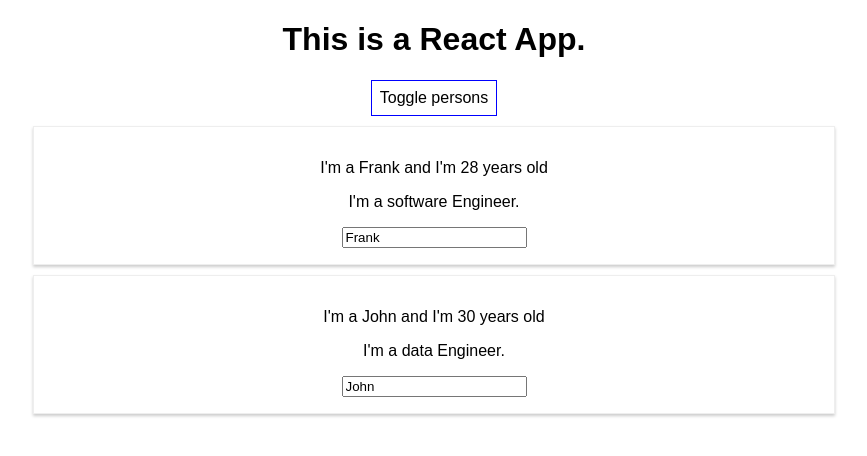
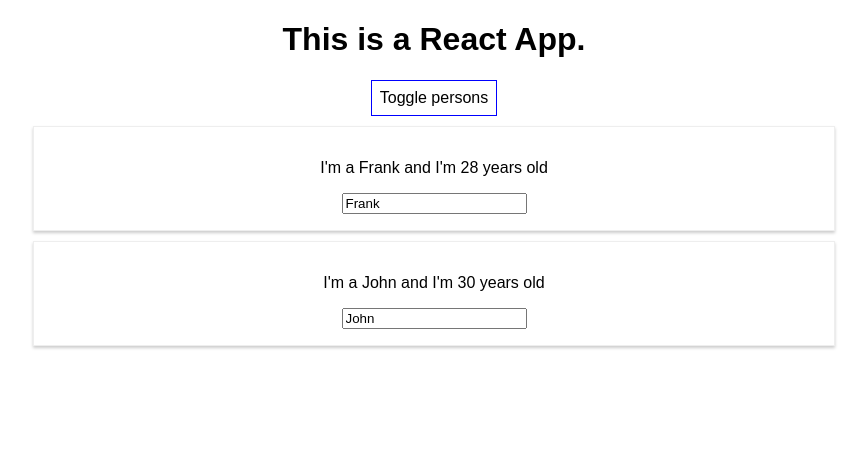
Before and after one commit to YenChengLai/react-practice-app, a React (Create React App) app: page / in a window 1280 px wide. Both pictures are taken after a click on the button "Toggle persons". Shown: the top 456 px of the page, without its empty margins (206-1073 px from the left). Built offline with nearby package versions, Linux system fonts and the light colour scheme.

Commit message:
feature: iterate through array and generate element dynamically use Array.prototype.map to generate Person component with dynamic data

```diff
--- a/src/App.js
+++ b/src/App.js
@@ -11,7 +11,7 @@
     ]
   };
 
-  switchNameHandler = (newName) => {
+  /*switchNameHandler = (newName) => {
     // This won't work, React would not recognize direct mutation of the state.
     // this.state.persons[0].name = 'Franky';
     this.setState({
@@ -21,7 +21,7 @@
       ],
       showPersons: false
     })
-  };
+  };*/
 
   nameChangedHandler = (event) => {
     this.setState({
@@ -52,14 +52,9 @@
     if (this.state.showPersons) {
       persons = (
         <div>
-          <Person
-            name={this.state.persons[0].name}
-            age={this.state.persons[0].age}
-            click={this.switchNameHandler.bind(this, 'Kobe')}
-            change={this.nameChangedHandler}>I'm a software Engineer.</Person>
-          <Person
-            name={this.state.persons[1].name}
-            age={this.state.persons[1].age}>I'm a data Engineer.</Person>
+          {this.state.persons.map(person => {
+            return <Person name={person.name} age={person.age}></Person>;
+          })}
         </div>
       );
     }
```
